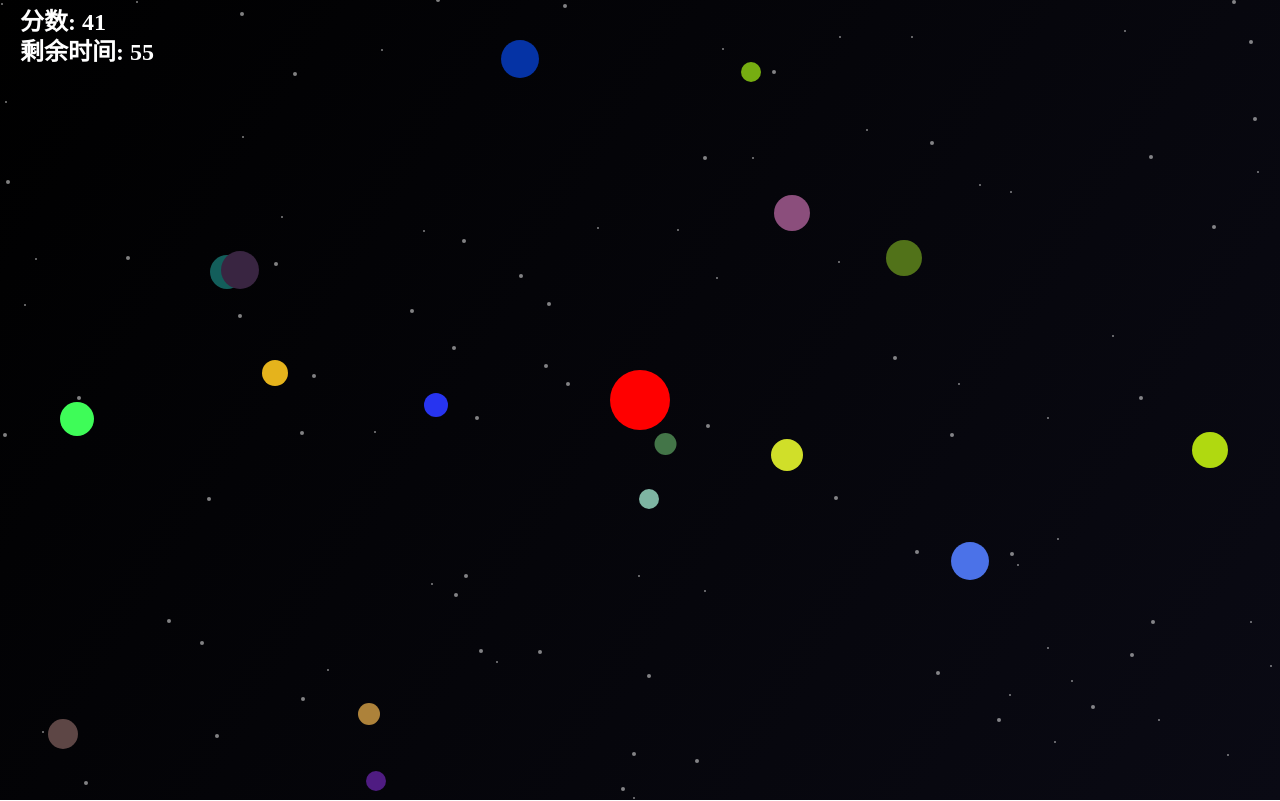
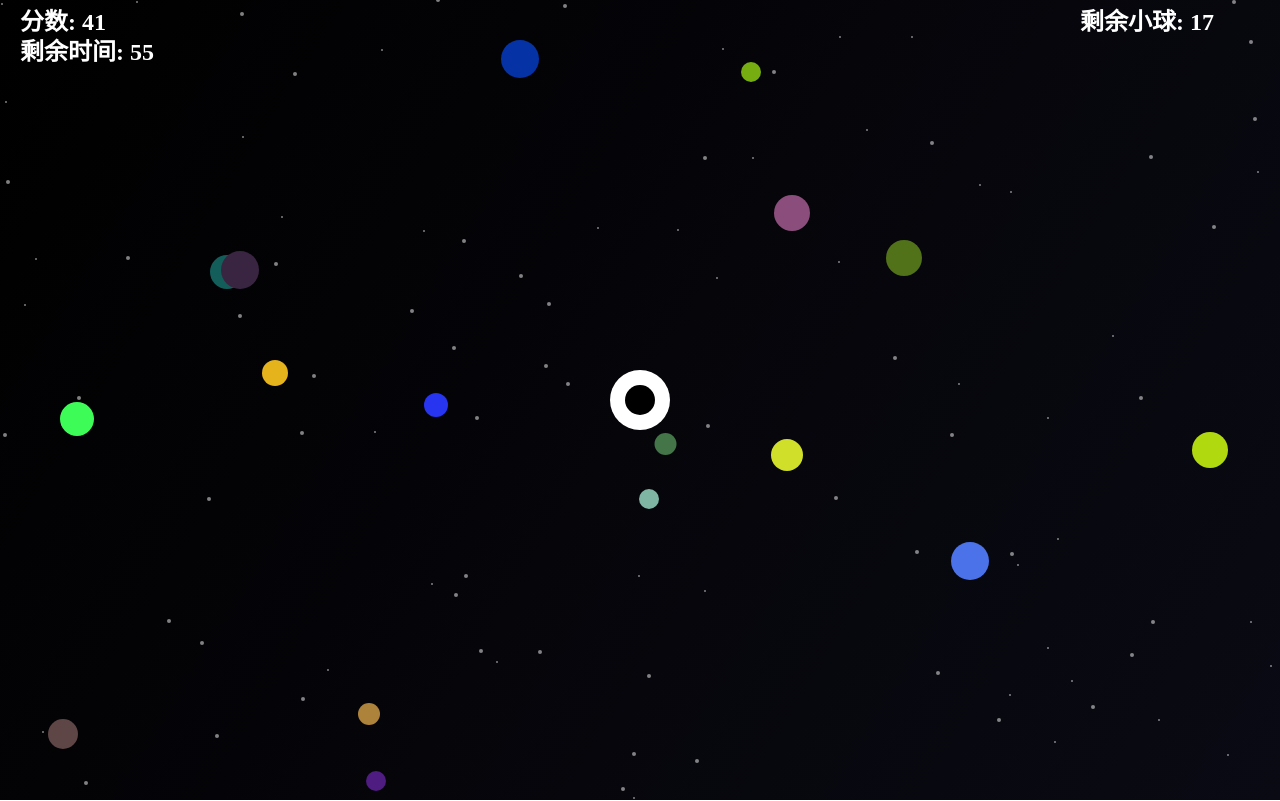
Before and after one commit to li619/Web-Labs, a plain HTML site: page lab01/index.html in a window 1280 px wide. Drawn offline with Linux system fonts and the light colour scheme.

Commit message:
finished lab01 and commit

```diff
--- a/lab01/index.html
+++ b/lab01/index.html
@@ -20,8 +20,8 @@
 </head>
 <body>
     <canvas id="canvas"></canvas>
-    <audio id="hitSound" src="hit.mp3" preload="auto"></audio> <!-- 碰撞音效 -->
-    <audio id="catchSound" src="catch.mp3" preload="auto"></audio> <!-- 捕获音效 -->
+    <audio id="hitSound" src="hit.mp3" preload="auto"></audio> <!-- 碰撞音效(并没有找到很好的音频所以并没有这个音效) -->
+    <audio id="catchSound" src="but.mp3" preload="auto"> </audio> <!-- 捕获音效 -->
     <script>
         const canvas = document.getElementById("canvas");
         const ctx = canvas.getContext("2d");
@@ -86,7 +86,7 @@
                 const dy = this.y - devilCircle.y;
                 const distance = Math.sqrt(dx * dx + dy * dy);
 
-                if (distance < this.size + devilCircle.size) {
+                if (distance < this.size + devilCircle.outerSize) { // 检查与外圈的碰撞
                     balls.splice(balls.indexOf(this), 1); // 移除被抓的球
                     score += this.scoreValue; // 更新分数
                     catchSound.play(); // 播放捕获音效
@@ -94,9 +94,30 @@
             }
         }
 
-        class DevilCircle extends Shape {
-            constructor(x, y, size, color) {
-                super(x, y, size, color);
+        class DevilCircle {
+            constructor(x, y, outerSize, innerSize) {
+                this.x = x;
+                this.y = y;
+                this.outerSize = outerSize; // 外圈半径
+                this.innerSize = innerSize; // 内圈半径
+                this.color = 'white'; // 颜色
+                this.isMovable = false; // 初始不可移动
+            }
+
+            draw() {
+                ctx.fillStyle = this.color;
+                ctx.beginPath();
+                ctx.arc(this.x, this.y, this.outerSize, 0, 2 * Math.PI);
+                ctx.fill(); // 绘制外圈
+
+                ctx.fillStyle = '#000'; // 填充内圈为黑色
+                ctx.beginPath();
+                ctx.arc(this.x, this.y, this.innerSize, 0, 2 * Math.PI);
+                ctx.fill(); // 绘制内圈
+            }
+
+            toggleMovable() {
+                this.isMovable = !this.isMovable; // 切换可移动状态
             }
         }
 
@@ -114,7 +135,7 @@
             balls.push(ball);
         }
 
-        const devilCircle = new DevilCircle(canvas.width / 2, canvas.height / 2, 30, 'red');
+        const devilCircle = new DevilCircle(canvas.width / 2, canvas.height / 2, 30, 15); // 调整外圈和内圈半径
 
         let score = 0; // 初始分数
         let timeLimit = 60; // 时间限制（秒）
@@ -126,29 +147,28 @@
             }
         }, 1000);
 
-        canvas.addEventListener('mousemove', (event) => {
-            devilCircle.x = event.clientX;
-            devilCircle.y = event.clientY;
+        canvas.addEventListener('click', (event) => {
+            const dx = event.clientX - devilCircle.x;
+            const dy = event.clientY - devilCircle.y;
+            const distance = Math.sqrt(dx * dx + dy * dy);
+
+            // 检查点击是否在恶魔圈内
+            if (distance < devilCircle.outerSize) {
+                devilCircle.toggleMovable(); // 切换可移动状态
+            }
         });
 
-/*************  ✨ Codeium Command ⭐  *************/
-        /**
-         * 生成 min 到 max 之间的随机整数
-         * @param {number} min - 最小值
-         * @param {number} max - 最大值
-         * @returns {number} 介于 min 和 max 之间的随机整数
-         */
-/******  c6632404-e925-49f8-a51b-ae9a4d02a71a  *******/
+        canvas.addEventListener('mousemove', (event) => {
+            if (devilCircle.isMovable) {
+                devilCircle.x = event.clientX;
+                devilCircle.y = event.clientY;
+            }
+        });
+
         function random(min, max) {
             return Math.floor(Math.random() * (max - min)) + min;
         }
 
-/*************  ✨ Codeium Command ⭐  *************/
-        /**
-         * 生成随机颜色
-         * @returns {string} 形如 'rgb(0, 0, 0)' 的字符串
-         */
-/******  219bf3e1-dd08-4274-9c96-4723926d15c7  *******/
         function randomColor() {
             return `rgb(${random(0, 255)}, ${random(0, 255)}, ${random(0, 255)})`;
         }
@@ -178,6 +198,7 @@
             ctx.textAlign = "left"; // 文本左对齐
             ctx.fillText("分数: " + score, 20, 30); // 绘制文本
             ctx.fillText("剩余时间: " + timeLimit, 20, 60); // 绘制剩余时间
+            ctx.fillText("剩余小球: " + balls.length, canvas.width - 200, 30); // 绘制剩余小球
         }
 
         function loop() {
```
Also changed, not shown: 2 other files.
